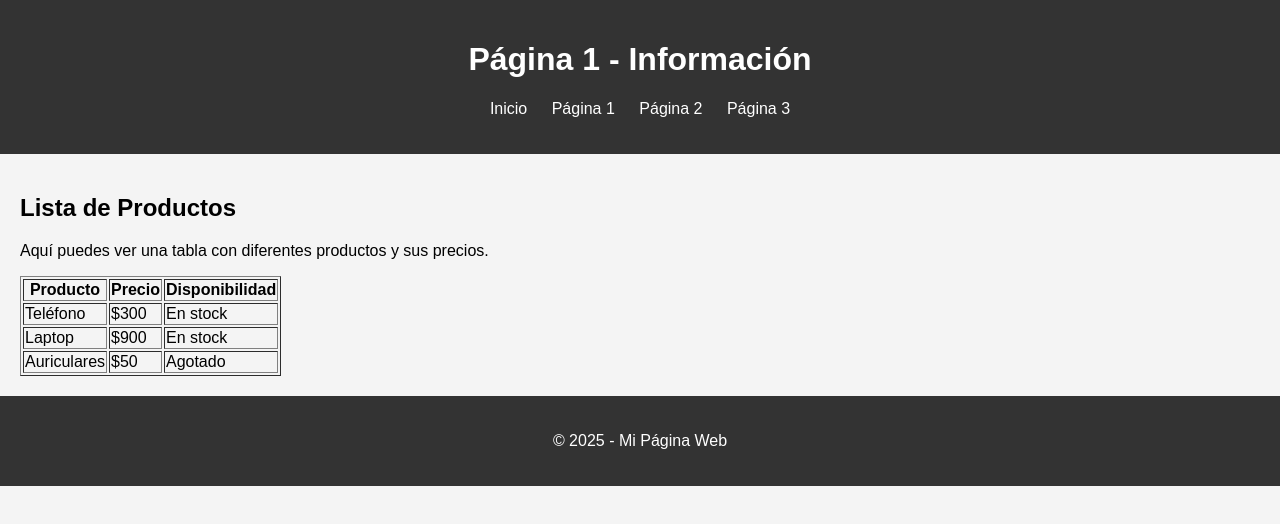
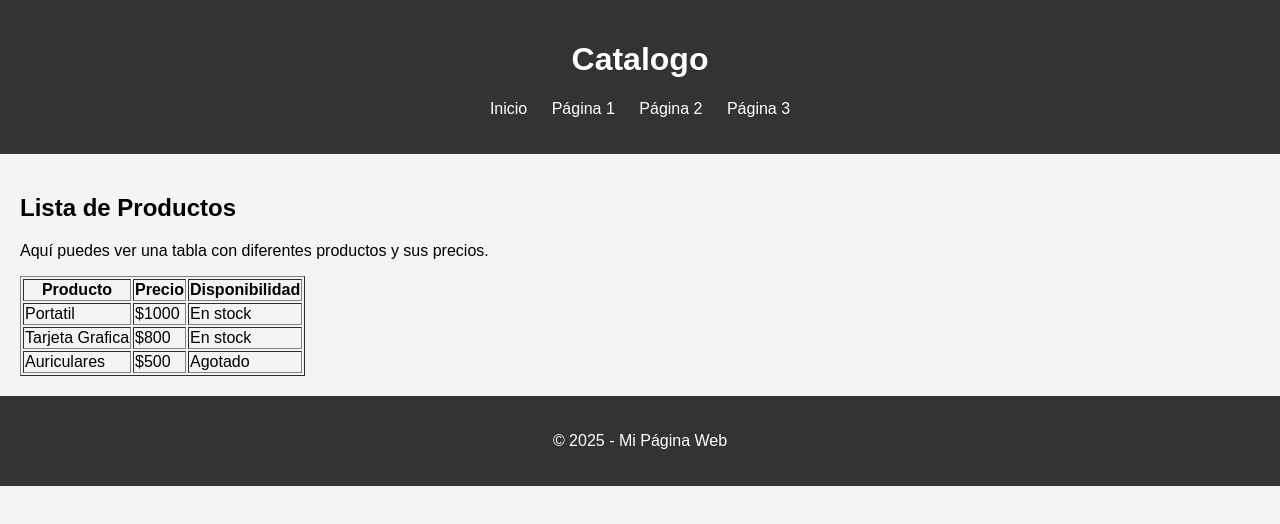
Before and after one commit to vicentesgil/p2, a plain HTML site: page pagina1.html in a window 1280 px wide. Drawn offline with Linux system fonts and the light colour scheme.

Commit message:
Actualizando la web con nuevos cambios

```diff
--- a/pagina1.html
+++ b/pagina1.html
@@ -3,12 +3,12 @@
 <head>
     <meta charset="UTF-8">
     <meta name="viewport" content="width=device-width, initial-scale=1.0">
-    <title>Página 1 - Información</title>
+    <title>Catalogo</title>
     <link rel="stylesheet" href="style.css">
 </head>
 <body>
     <header>
-        <h1>Página 1 - Información</h1>
+        <h1>Catalogo</h1>
         <nav>
             <ul>
                 <li><a href="index.html">Inicio</a></li>
@@ -30,18 +30,18 @@
                 <th>Disponibilidad</th>
             </tr>
             <tr>
-                <td>Teléfono</td>
-                <td>$300</td>
+                <td>Portatil</td>
+                <td>$1000</td>
                 <td>En stock</td>
             </tr>
             <tr>
-                <td>Laptop</td>
-                <td>$900</td>
+                <td>Tarjeta Grafica</td>
+                <td>$800</td>
                 <td>En stock</td>
             </tr>
             <tr>
                 <td>Auriculares</td>
-                <td>$50</td>
+                <td>$500</td>
                 <td>Agotado</td>
             </tr>
         </table>
```
Also changed, not shown: index.html (+5 -0 lines), pagina2.html (+5 -8 lines), imagenes/tarjeta_grafica.jpg (added).
